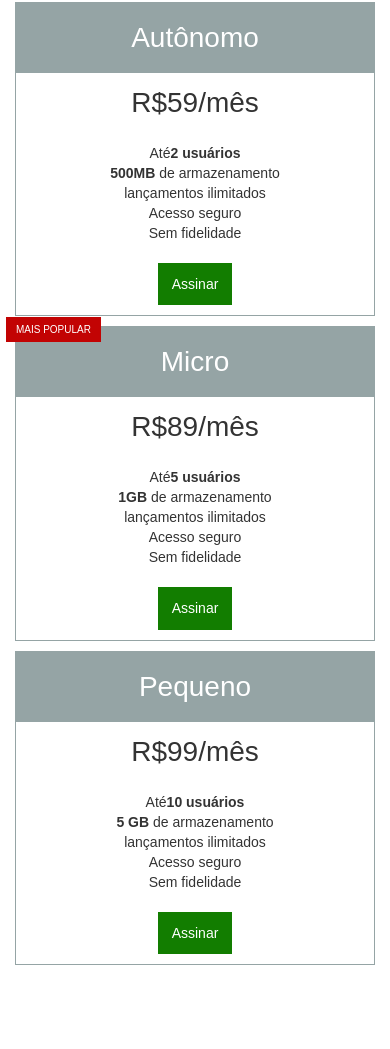
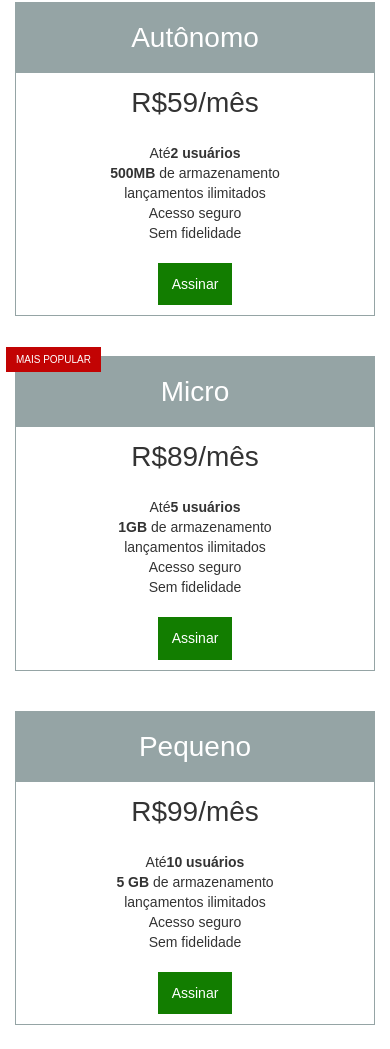
Before and after one commit to brmolina/web-design-responsivo-html5-css3-e-bem, a plain HTML site: page mypilas/index.html in a window 390 px wide. Shown: the part 1355-2404 px from the top of the page. Drawn offline with Linux system fonts and the light colour scheme.

Commit message:
ajustando margem ao plano

```diff
--- a/mypilas/css/componentes.css
+++ b/mypilas/css/componentes.css
@@ -5,7 +5,6 @@
 	position: relative;
 	padding: 10px;
 	border: 1px solid #95a4a5;
-	margin-bottom: 10px;
 
 	font-size: 1.4rem; /* 14px */
 }
--- a/mypilas/css/layout.css
+++ b/mypilas/css/layout.css
@@ -41,3 +41,9 @@
 	color: #fff;
 	text-align: center;;
 }
+
+@media(max-width: 767px){
+	.layout-planos .row > div:not(.ultima-coluna) {
+		margin-bottom: 40px;
+	}
+}
--- a/mypilas/index.html
+++ b/mypilas/index.html
@@ -91,7 +91,7 @@
 					</article>
 
 				</div>
-				<div class="col-sm-4">
+				<div class="col-sm-4 ultima-coluna">
 
 					<article class="plano">
 						<h2 class="plano__cabecalho">Pequeno</h2>
```
